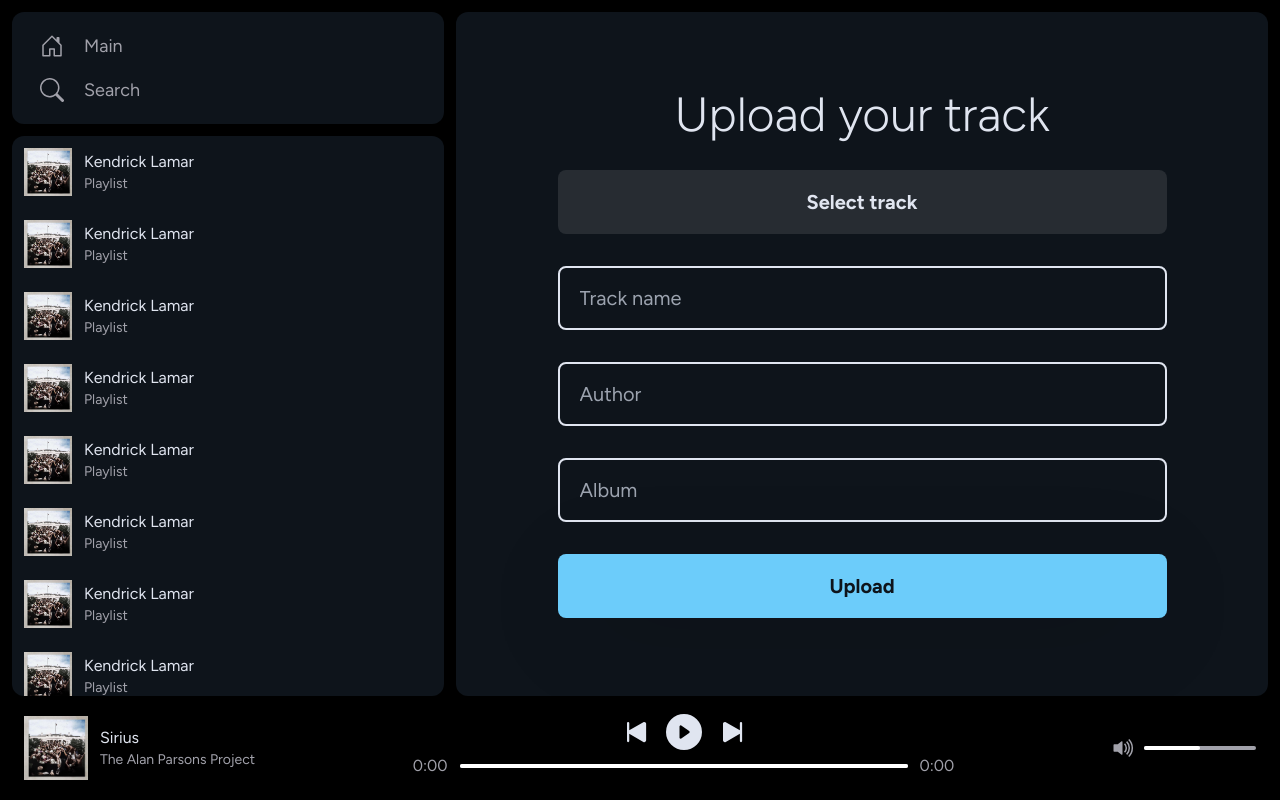
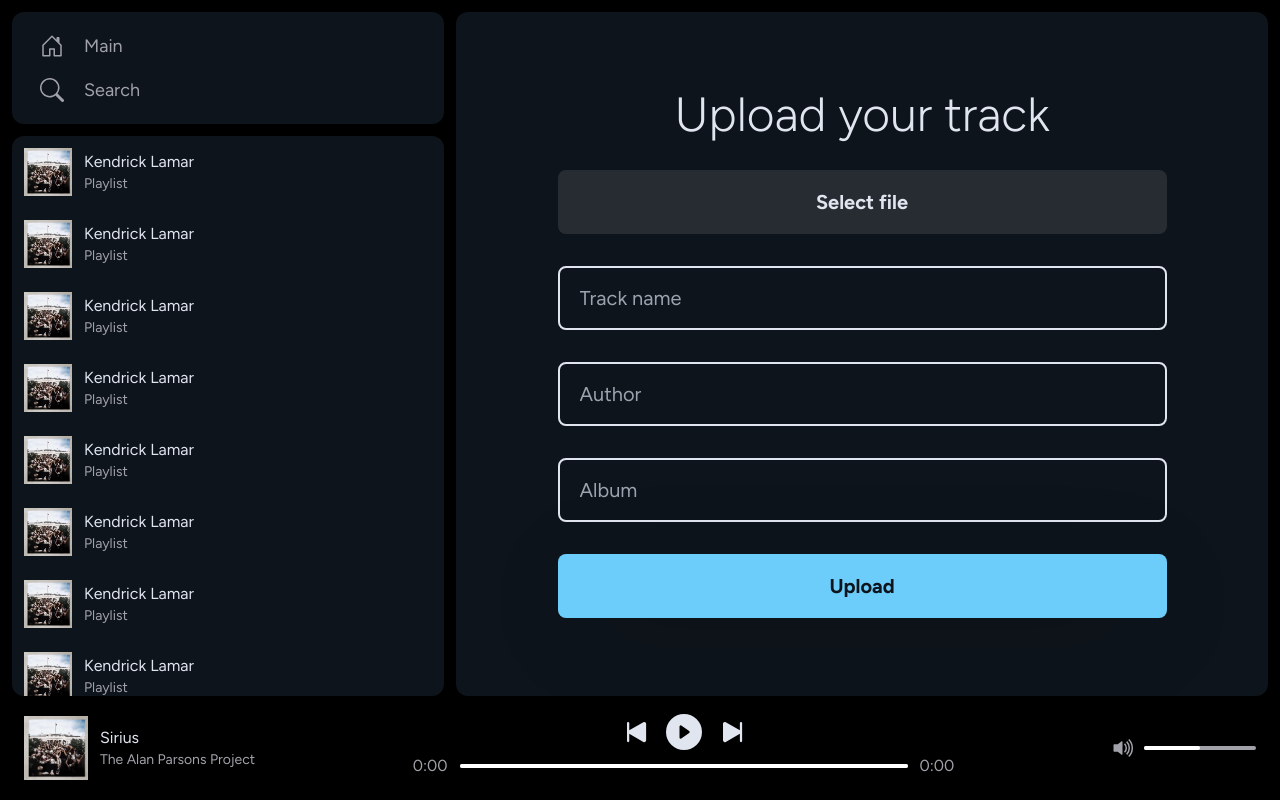
Before and after one commit to bpetrukovich/music-platform, a Next.js app in the folder packages/web/: page /upload in a window 1280 px wide. Built offline with nearby package versions, Linux system fonts and the light colour scheme.

Commit message:
feat(ui): upgrade form with formik

```diff
--- a/packages/web/package.json
+++ b/packages/web/package.json
@@ -13,6 +13,9 @@
     "lint": "next lint"
   },
   "dependencies": {
+    "axios": "^1.7.4",
+    "classnames": "^2.5.1",
+    "formik": "^2.4.6",
     "next": "14.2.5",
     "react": "^18",
     "react-dom": "^18",
--- a/packages/web/src/app/upload/InputText.tsx
+++ b/packages/web/src/app/upload/InputText.tsx
@@ -1,8 +1,20 @@
-import React from 'react'
+import React, { ChangeEventHandler } from 'react'
+import cn from 'classnames'
 
-export default function InputText({ placeholder }: { placeholder: string }) {
+interface InputTextProps {
+  placeholder: string
+  name: string
+  handleChange?: ChangeEventHandler<HTMLInputElement>
+  handleBlur?: ChangeEventHandler<HTMLInputElement>
+  error?: string
+  touched?: boolean
+}
+
+export default function InputText({ placeholder, name, handleChange, handleBlur, error, touched }: InputTextProps) {
   return (
-    <input placeholder={placeholder} type="text" className='h-16 w-full rounded-lg bg-inherit border-text border-2 px-5 text-xl text-white hover:border-text-dim transition' />
-
+    <div>
+      <input name={name} placeholder={placeholder} onChange={handleChange} onBlur={handleBlur} type="text" className={cn('w-full h-16 rounded-lg bg-inherit border-text border-2 px-5 text-xl text-white hover:border-text-dim transition', { 'border-error hover:border-error': error && touched })} />
+      <span className={cn('absolute text-error -translate-x-20')}>{error && touched ? error : ""}</span>
+    </div>
   )
 }
--- /dev/null
+++ b/packages/web/src/app/upload/handleSubmit.tsx
@@ -0,0 +1,9 @@
+'use client';
+import { FormikHelpers } from "formik";
+import { TrackData } from "./page";
+
+export function handleSubmit(trackData: TrackData, { setSubmitting }: FormikHelpers<TrackData>): void {
+  setTimeout(() => alert(jSON.stringify(trackData, null, 2)), 1000);
+  console.log(trackData);
+  setSubmitting(false);
+}
--- a/packages/web/src/app/upload/page.tsx
+++ b/packages/web/src/app/upload/page.tsx
@@ -1,20 +1,83 @@
+'use client'
 import FileUpload from '@/components/FileUpload'
-import React from 'react'
+import React, { ChangeEvent } from 'react'
 import InputText from './InputText'
+import { FormikHelpers, useFormik } from 'formik'
+import cn from 'classnames'
+
+interface TrackData {
+  file: null,
+  name: string,
+  author: string,
+  album: string
+}
+
+const initialValues: TrackData = {
+  file: null,
+  name: '',
+  author: '',
+  album: ''
+}
+
+function handleSubmit(trackData: TrackData, { setSubmitting }: FormikHelpers<TrackData>): void {
+  alert(JSON.stringify(trackData, null, 2));
+  setSubmitting(false);
+}
+
+function validate({ file, name, author, album }: TrackData) {
+  const errors: {
+    [P in keyof TrackData]?: string;
+  } = {};
+
+  if (!file) {
+    errors.file = "No file selected";
+  }
+  if (!name) {
+    errors.name = "required";
+  }
+  if (!author) {
+    errors.author = "required";
+  }
+  if (!album) {
+    errors.album = "required";
+  }
+
+  return errors;
+}
 
 export default function page() {
+  const formik = useFormik({
+    initialValues,
+    validate,
+    onSubmit: handleSubmit
+  })
+
+  const [fileName, setFileName] = React.useState<string>('Select file')
+
+  function handleFileChange(e: ChangeEvent<HTMLInputElement>) {
+    if (!e.currentTarget.files) {
+      alert("File error");
+      return;
+    }
+    console.log(e.currentTarget.files[0])
+    formik.setFieldValue("file", e.currentTarget.files[0]);
+    setFileName(e.currentTarget.files[0].name);
+  }
+
   return (
     <div className='flex justify-center items-center h-full'>
-      <form className='w-3/4 flex flex-col gap-8 max-w-[40rem]'>
+      <div className='w-3/4 flex flex-col gap-8 max-w-[40rem]'>
         <h1 className='text-5xl font-light text-text text-center'>Upload your track</h1>
-        <FileUpload accept='audio/*'>
-          <button className='w-full flex justify-center items-center h-16 text-xl rounded-lg text-text bg-transparent-lighter font-bold hover:bg-background hover:text-text-dim transition'>Select track</button>
-        </FileUpload>
-        <InputText placeholder='Track name' />
-        <InputText placeholder='Author' />
-        <InputText placeholder='Album' />
-        <button className='w-full flex justify-center items-center h-16 text-xl rounded-lg bg-primary text-background font-bold transition hover:bottom-1 relative bottom-0  hover:shadow-primary shadow-[0_1rem_100px_-20px_rgba(0,0,0,0.3)]'>Upload</button>
-      </form>
-    </div>
+        <form className='flex flex-col gap-8' onSubmit={formik.handleSubmit}>
+          <FileUpload accept='audio/*' handleChange={handleFileChange}>
+            <button type='button' className={cn('w-full flex justify-center items-center h-16 text-xl rounded-lg text-text bg-transparent-lighter font-bold hover:bg-background hover:text-text-dim transition', { 'border-error border-2': formik.errors.file && formik.touched.file })}>{formik.errors.file && formik.touched.file ? formik.errors.file : fileName}</button>
+          </FileUpload>
+          <InputText name="name" placeholder='Track name' handleChange={formik.handleChange} handleBlur={formik.handleBlur} error={formik.errors.name} touched={formik.touched.name} />
+          <InputText name="author" placeholder='Author' handleChange={formik.handleChange} handleBlur={formik.handleBlur} error={formik.errors.author} touched={formik.touched.author} />
+          <InputText name="album" placeholder='Album' handleChange={formik.handleChange} handleBlur={formik.handleBlur} error={formik.errors.album} touched={formik.touched.album} />
+          <button type="submit" className='w-full flex justify-center items-center h-16 text-xl rounded-lg bg-primary text-background font-bold transition hover:bottom-1 relative bottom-0  hover:shadow-primary shadow-[0_1rem_100px_-20px_rgba(0,0,0,0.3)]'>Upload</button>
+        </form>
+      </div>
+    </div >
   )
 }
--- a/packages/web/src/components/FileUpload.tsx
+++ b/packages/web/src/components/FileUpload.tsx
@@ -1,16 +1,17 @@
 'use client'
-import React, { PropsWithChildren, useRef } from 'react'
+import React, { ChangeEvent, PropsWithChildren, useRef } from 'react'
 
 interface FileUploadProps {
-    accept: string
+    accept: string,
+    handleChange: (e: ChangeEvent<HTMLInputElement>) => void
 }
 
-export default function FileUpload({ children, accept }: PropsWithChildren<FileUploadProps>) {
+export default function FileUpload({ children, accept, handleChange }: PropsWithChildren<FileUploadProps>) {
     const inputRef = useRef<HTMLInputElement>(null);
 
     return (
         <div onClick={() => inputRef.current?.click()}>
-            <input type='file' accept={accept} ref={inputRef} className='hidden' />
+            <input type='file' onChange={handleChange} accept={accept} ref={inputRef} className='hidden' />
             {children}
         </div>
     )
--- a/packages/web/tailwind.config.ts
+++ b/packages/web/tailwind.config.ts
@@ -16,6 +16,7 @@ const config: Config = {
         primary: "#6cccfa",
         secondary: "#6a0598",
         accent: "#f70cc1",
+        error: "rgb(237, 78, 62)",
       },
     },
   },
```
